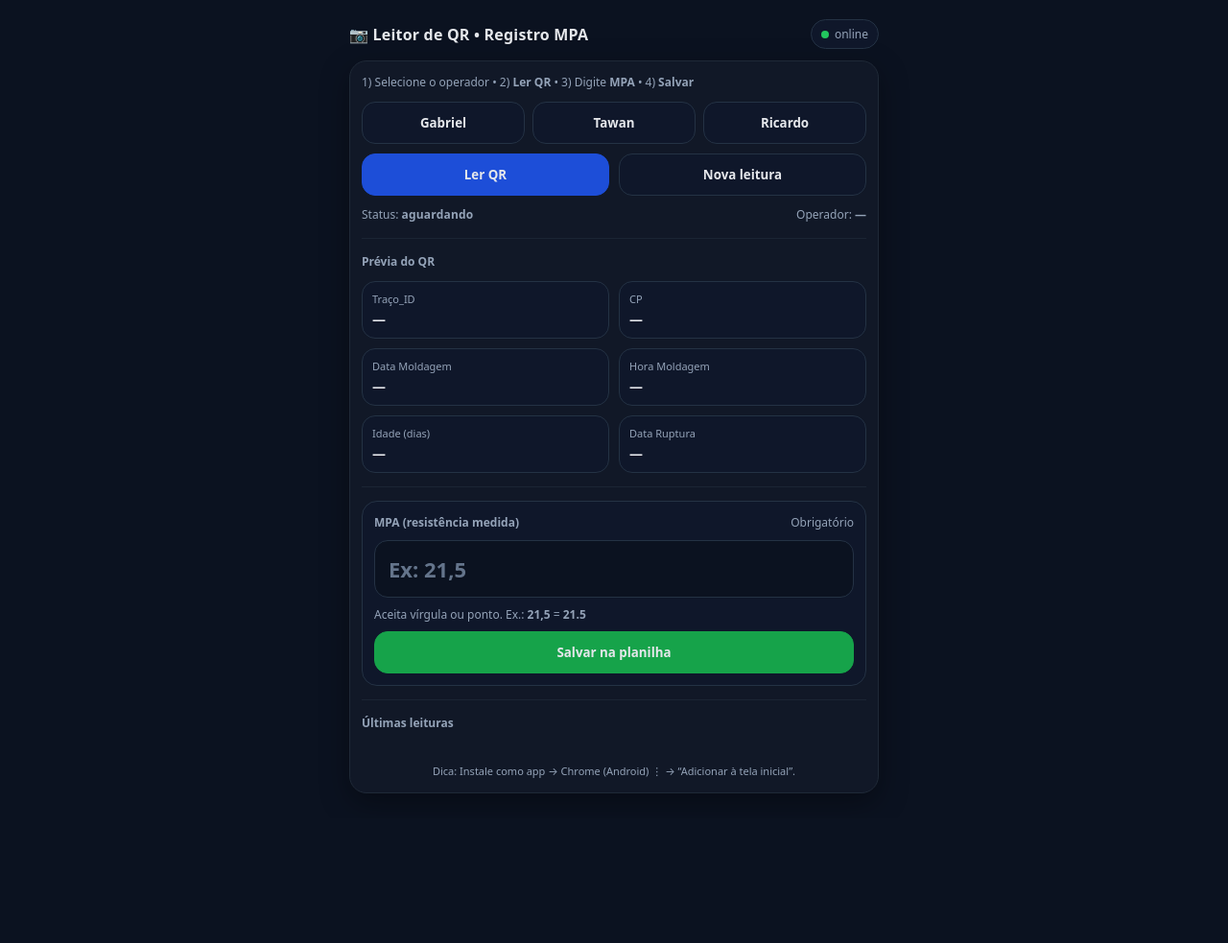
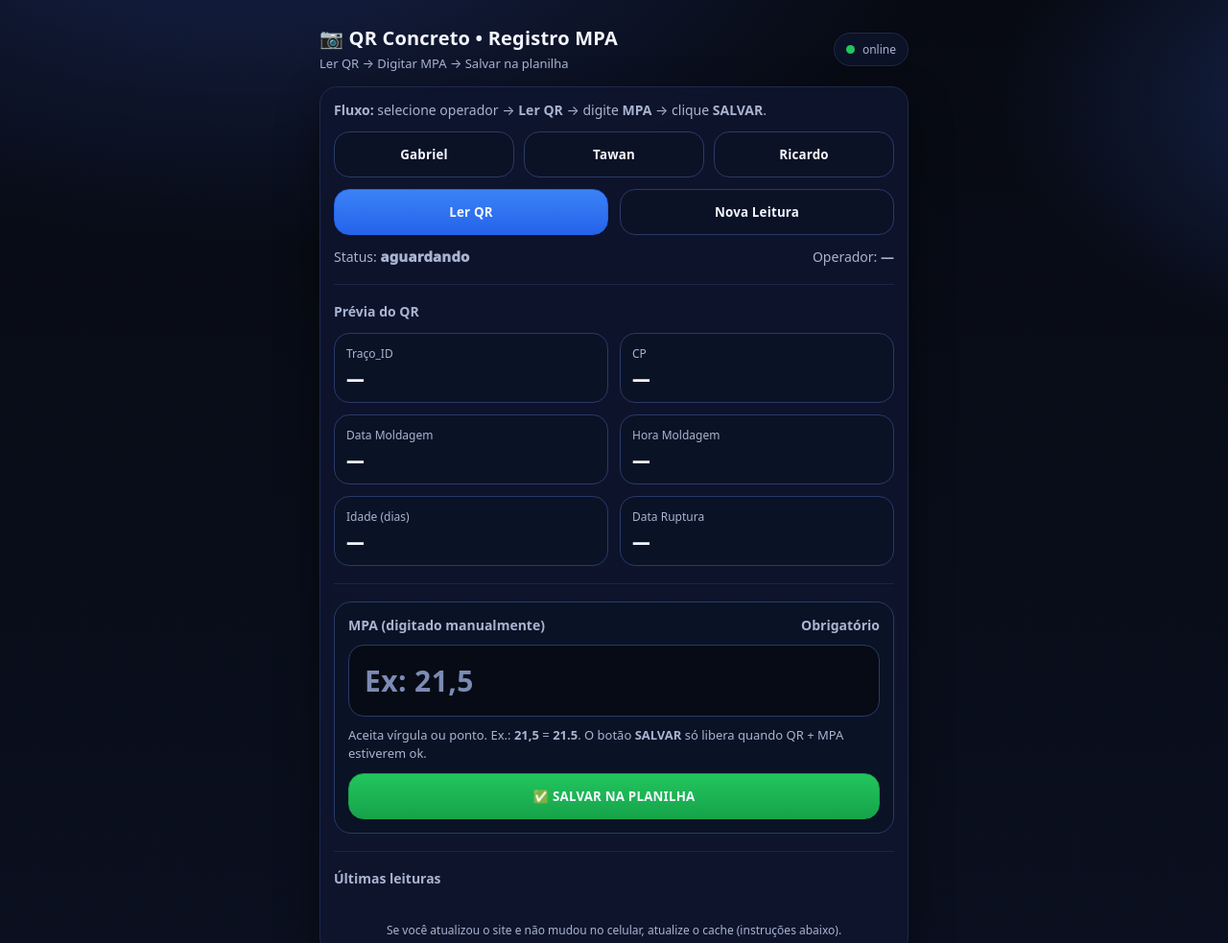
Before and after one commit to ricamaral01/qr-concreto, a plain HTML site: page index.html in a window 1280 px wide. Shown: the top 983 px of the page at 96% size. Before the commit the page ends 853 px from the top, so only its background shows below. Drawn offline with Linux system fonts and the light colour scheme.

Commit message:
Revamp index.html with new styles and functionality
Updated title and theme color, improved styles, and adjusted button functionalities.

```diff
--- a/index.html
+++ b/index.html
@@ -3,88 +3,182 @@
 <head>
   <meta charset="utf-8" />
   <meta name="viewport" content="width=device-width, initial-scale=1, viewport-fit=cover" />
-  <title>Leitor QR - Concreto</title>
+  <title>QR Concreto • Registro MPA</title>
 
   <!-- PWA -->
   <link rel="manifest" href="./manifest.json">
-  <meta name="theme-color" content="#111827">
+  <meta name="theme-color" content="#0B0F1A">
   <meta name="apple-mobile-web-app-capable" content="yes">
   <meta name="apple-mobile-web-app-status-bar-style" content="black-translucent">
 
   <style>
     :root{
-      --bg:#0b1220; --card:#111827; --card2:#0f172a;
-      --line:#1f2937; --line2:#243244; --text:#e5e7eb; --muted:#94a3b8;
-      --blue:#1d4ed8; --ok:#22c55e; --err:#ef4444; --warn:#f59e0b;
-      --shadow: 0 10px 30px rgba(0,0,0,.35);
+      /* NOVA PALETA (mais “premium”, fundo escuro com contraste) */
+      --bg1:#070A12;
+      --bg2:#0B1020;
+      --card:#0F1630;
+      --card2:#0B1226;
+      --line:#1E2A4A;
+      --line2:#2A3A66;
+
+      --text:#F3F6FF;
+      --muted:#A9B4D0;
+
+      --blue:#3B82F6;
+      --ok:#22C55E;
+      --err:#EF4444;
+      --warn:#F59E0B;
+
+      --shadow: 0 18px 45px rgba(0,0,0,.45);
+      --radius: 18px;
     }
+
     *{ box-sizing:border-box; font-family: system-ui, -apple-system, Segoe UI, Roboto, Arial; }
-    body{ margin:0; background:var(--bg); color:var(--text); }
-    .wrap{ max-width: 580px; margin:0 auto; padding: 14px; padding-bottom: 26px; }
-    .top{ display:flex; align-items:center; justify-content:space-between; gap:10px; margin: 6px 0 12px; }
-    .title{ font-size: 16px; font-weight: 850; letter-spacing:.2px; }
+    body{
+      margin:0;
+      color:var(--text);
+      background: radial-gradient(1200px 600px at 20% -10%, #16224a 0%, transparent 60%),
+                  radial-gradient(900px 500px at 120% 10%, #1a2b5d 0%, transparent 55%),
+                  linear-gradient(180deg, var(--bg1), var(--bg2));
+    }
+
+    .wrap{ max-width: 650px; margin:0 auto; padding: 18px; padding-bottom: 28px; }
+
+    .top{
+      display:flex; align-items:center; justify-content:space-between; gap:10px;
+      margin: 8px 0 14px;
+    }
+    .title{
+      font-size: 20px;               /* FONTE MAIOR */
+      font-weight: 900;
+      letter-spacing: .2px;
+    }
+    .subtitle{
+      margin-top: 4px;
+      color: var(--muted);
+      font-size: 13px;
+      line-height: 1.2rem;
+    }
+
     .pill{
-      padding:6px 10px; border-radius:999px; background:var(--card2);
-      border:1px solid var(--line2); color:var(--muted); font-size:12px;
-      display:flex; align-items:center; gap:6px;
+      padding:8px 12px;
+      border-radius:999px;
+      background: rgba(15,22,48,.7);
+      border:1px solid var(--line);
+      color:var(--muted);
+      font-size:12px;
+      display:flex; align-items:center; gap:8px;
+      white-space: nowrap;
     }
-    .dot{ width:8px; height:8px; border-radius:999px; background:var(--muted); }
-    .card{ background:var(--card); border:1px solid var(--line); border-radius: 18px; padding: 12px; box-shadow: var(--shadow); }
-    .grid{ display:grid; gap:10px; }
-    .hint{ color:var(--muted); font-size:12px; line-height: 1.25rem; }
-    .ops{ display:flex; gap:8px; flex-wrap:wrap; }
+    .dot{ width:9px; height:9px; border-radius:999px; background:var(--muted); }
+
+    .card{
+      background: rgba(15,22,48,.85);
+      border:1px solid var(--line);
+      border-radius: var(--radius);
+      padding: 14px;
+      box-shadow: var(--shadow);
+      backdrop-filter: blur(6px);
+    }
+
+    .grid{ display:grid; gap:12px; }
+
+    .hint{
+      color:var(--muted);
+      font-size: 14px;              /* FONTE MAIOR */
+      line-height: 1.25rem;
+    }
+
+    .ops{ display:flex; gap:10px; flex-wrap:wrap; }
     .btn{
-      border:1px solid var(--line2); background:var(--card2); color:var(--text);
-      padding:12px 12px; border-radius: 14px; font-weight: 800; cursor:pointer;
-      flex: 1; min-width: 120px; user-select:none;
+      border:1px solid var(--line2);
+      background: rgba(11,18,38,.95);
+      color:var(--text);
+      padding:14px 14px;            /* BOTÃO MAIOR */
+      border-radius: 16px;
+      font-weight: 900;
+      cursor:pointer;
+      flex: 1;
+      min-width: 150px;
+      user-select:none;
+      letter-spacing:.2px;
     }
     .btn:active{ transform: scale(.99); }
-    .btn.primary{ background:var(--blue); border-color:var(--blue); }
-    .btn.good{ background:#16a34a; border-color:#16a34a; }
-    .btn.bad{ background:#b91c1c; border-color:#b91c1c; }
-    .btn.sel{ outline: 2px solid #60a5fa; }
-    .row{ display:flex; gap:10px; align-items:center; justify-content:space-between; flex-wrap:wrap; }
-    .kv{ display:grid; grid-template-columns: 1fr 1fr; gap:10px; }
-    .field{ background:var(--card2); border:1px solid var(--line2); border-radius: 14px; padding:10px; }
-    .label{ color:var(--muted); font-size: 11px; }
-    .value{ font-weight: 850; margin-top:4px; font-size: 14px; letter-spacing:.2px; }
-    #reader{ width:100%; overflow:hidden; border-radius: 18px; border:1px solid var(--line); background:#000; }
-    .statusLine{ display:flex; gap:10px; align-items:center; justify-content:space-between; }
-    .status{ font-weight: 900; letter-spacing:.2px; }
-    .status.ok{ color: var(--ok); } .status.err{ color: var(--err); } .status.warn{ color: var(--warn); }
-    .divider{ height:1px; background: var(--line); margin: 4px 0; opacity:.8; }
-    .hidden{ display:none; }
-    .log{ display:grid; gap:8px; }
-    .logItem{ padding:10px; border-radius: 14px; background:var(--card2); border:1px solid var(--line2); }
+    .btn.primary{ background: linear-gradient(180deg, #3B82F6, #2563EB); border-color:#2563EB; }
+    .btn.good{ background: linear-gradient(180deg, #22C55E, #16A34A); border-color:#16A34A; }
+    .btn.sel{ outline: 3px solid rgba(96,165,250,.75); }
+
+    .row{ display:flex; gap:12px; align-items:center; justify-content:space-between; flex-wrap:wrap; }
+
+    #reader{
+      width:100%;
+      overflow:hidden;
+      border-radius: var(--radius);
+      border:1px solid var(--line);
+      background:#000;
+    }
+
+    .statusLine{
+      display:flex; gap:12px; align-items:center; justify-content:space-between; flex-wrap:wrap;
+    }
+    .status{ font-weight: 1000; font-size: 15px; letter-spacing:.2px; }
+    .status.ok{ color: var(--ok); }
+    .status.err{ color: var(--err); }
+    .status.warn{ color: var(--warn); }
+
+    .divider{ height:1px; background: rgba(30,42,74,.85); margin: 6px 0; }
+
+    .kv{ display:grid; grid-template-columns: 1fr 1fr; gap:12px; }
+    .field{
+      background: rgba(11,18,38,.9);
+      border:1px solid var(--line2);
+      border-radius: 16px;
+      padding:12px;
+    }
+    .label{ color:var(--muted); font-size: 12px; }
+    .value{ font-weight: 1000; margin-top:6px; font-size: 18px; letter-spacing:.2px; } /* FONTE BEM MAIOR */
+
+    .mpaBox{
+      background: rgba(11,18,38,.9);
+      border:1px solid var(--line2);
+      border-radius: 18px;
+      padding: 14px;
+      display:grid;
+      gap:10px;
+    }
+    .mpaInput{
+      width: 100%;
+      font-size: 30px;              /* FONTE MUITO MAIOR */
+      font-weight: 1000;
+      padding: 16px 16px;
+      border-radius: 16px;
+      border:1px solid var(--line2);
+      background: rgba(7,10,18,.85);
+      color:var(--text);
+      outline:none;
+      letter-spacing:.4px;
+    }
+    .mpaInput::placeholder{ color:#7c8bb4; font-weight:900; }
+
+    .mpaHelp{ color:var(--muted); font-size: 13px; line-height: 1.2rem; }
+
+    .log{ display:grid; gap:10px; }
+    .logItem{
+      padding:12px;
+      border-radius: 16px;
+      background: rgba(11,18,38,.9);
+      border:1px solid var(--line2);
+    }
     .mono{
       font-family: ui-monospace, SFMono-Regular, Menlo, Monaco, Consolas, "Liberation Mono", monospace;
-      font-size:12px; color:#cbd5e1; white-space:pre-wrap; word-break:break-word;
+      font-size:13px;               /* MAIOR */
+      color:#d6ddf4;
+      white-space:pre-wrap;
+      word-break:break-word;
     }
 
-    /* MPA input */
-    .mpaBox{
-      background:var(--card2);
-      border:1px solid var(--line2);
-      border-radius: 16px;
-      padding: 12px;
-      display:grid;
-      gap:8px;
-    }
-    .mpaRow{ display:flex; gap:10px; align-items:center; justify-content:space-between; flex-wrap:wrap; }
-    .mpaInput{
-      width: 100%;
-      font-size: 22px;
-      font-weight: 900;
-      padding: 14px 14px;
-      border-radius: 14px;
-      border:1px solid var(--line2);
-      background:#0b1220;
-      color:var(--text);
-      outline:none;
-    }
-    .mpaInput::placeholder{ color:#64748b; font-weight:700; }
-    .mpaHelp{ color:var(--muted); font-size: 12px; line-height: 1.2rem; }
-    .footerHint{ margin-top: 10px; color: var(--muted); font-size: 11px; line-height: 1.25rem; text-align:center; }
+    .hidden{ display:none; }
+    .footerHint{ margin-top: 10px; color: var(--muted); font-size: 12px; line-height: 1.25rem; text-align:center; }
   </style>
 
   <!-- Scanner QR -->
@@ -94,13 +188,20 @@
 <body>
   <div class="wrap">
     <div class="top">
-      <div class="title">📷 Leitor de QR • Registro MPA</div>
-      <div class="pill"><span class="dot" id="connDot"></span><span id="connTxt">offline</span></div>
+      <div>
+        <div class="title">📷 QR Concreto • Registro MPA</div>
+        <div class="subtitle">Ler QR → Digitar MPA → Salvar na planilha</div>
+      </div>
+
+      <div class="pill">
+        <span class="dot" id="connDot"></span>
+        <span id="connTxt">offline</span>
+      </div>
     </div>
 
     <div class="card grid">
       <div class="hint">
-        1) Selecione o operador • 2) <b>Ler QR</b> • 3) Digite <b>MPA</b> • 4) <b>Salvar</b>
+        <b>Fluxo:</b> selecione operador → <b>Ler QR</b> → digite <b>MPA</b> → clique <b>SALVAR</b>.
       </div>
 
       <div class="ops" id="ops">
@@ -111,7 +212,7 @@
 
       <div class="row">
         <button class="btn primary" id="btnStart">Ler QR</button>
-        <button class="btn" id="btnNew">Nova leitura</button>
+        <button class="btn" id="btnReset">Nova Leitura</button>
       </div>
 
       <div id="reader" class="hidden"></div>
@@ -137,8 +238,8 @@
 
       <div class="mpaBox">
         <div class="row">
-          <div class="hint"><b>MPA (resistência medida)</b></div>
-          <div class="hint">Obrigatório</div>
+          <div class="hint"><b>MPA (digitado manualmente)</b></div>
+          <div class="hint"><b>Obrigatório</b></div>
         </div>
 
         <input
@@ -150,10 +251,11 @@
         />
 
         <div class="mpaHelp">
-          Aceita vírgula ou ponto. Ex.: <b>21,5</b> = <b>21.5</b>
+          Aceita vírgula ou ponto. Ex.: <b>21,5</b> = <b>21.5</b>.
+          O botão <b>SALVAR</b> só libera quando QR + MPA estiverem ok.
         </div>
 
-        <button class="btn good" id="btnSave" disabled>Salvar na planilha</button>
+        <button class="btn good" id="btnSave" disabled>✅ SALVAR NA PLANILHA</button>
       </div>
 
       <div class="divider"></div>
@@ -162,7 +264,7 @@
       <div id="logBox" class="log"></div>
 
       <div class="footerHint">
-        Dica: Instale como app → Chrome (Android) ⋮ → “Adicionar à tela inicial”.
+        Se você atualizou o site e não mudou no celular, atualize o cache (instruções abaixo).
       </div>
     </div>
   </div>
@@ -172,9 +274,7 @@
  * CONFIGURAÇÕES
  ***********************/
 const WEBAPP_URL = "https://script.google.com/macros/s/AKfycbyDzgeU-ECAw4Gn3uTeQXPLM1nqINAMLgPHBxa72FXpXsazYt3Z8uZJLK-XZbv7Mqeg/exec";
-
-// ⚠️ precisa ser IGUAL no Code.gs
-const API_TOKEN  = "TROQUE_ESSE_TOKEN_123";
+const API_TOKEN  = "qrConcreto_2026_Concrefer@01"; // ✅ SEU TOKEN
 
 /***********************
  * ESTADO
@@ -183,7 +283,6 @@ let selectedOp = "";
 let html5Qr = null;
 let scanning = false;
 
-// Guardamos o último QR lido (para salvar depois com MPA)
 let lastRaw = "";
 let lastParsed = null;
 
@@ -201,7 +300,7 @@ function setStatus(text, type="") {
 function setConn() {
   const online = navigator.onLine;
   $("connTxt").textContent = online ? "online" : "offline";
-  $("connDot").style.background = online ? "#22c55e" : "#94a3b8";
+  $("connDot").style.background = online ? "#22C55E" : "#A9B4D0";
 }
 window.addEventListener("online", setConn);
 window.addEventListener("offline", setConn);
@@ -225,12 +324,8 @@ function pushLog(entry) {
   const div = document.createElement("div");
   div.className = "logItem";
   div.innerHTML = `
-    <div class="row">
-      <div class="hint">${entry.ok ? "✅ OK" : "❌ ERRO"} • ${dt}</div>
-      <div class="hint">Op: <b>${escapeHtml(entry.operador || "")}</b></div>
-    </div>
-    <div class="hint" style="margin-top:6px;">MPA: <b>${escapeHtml(entry.mpa || "—")}</b></div>
-    <div class="mono" style="margin-top:8px;">${escapeHtml(entry.raw || "")}</div>
+    <div class="hint"><b>${entry.ok ? "✅ OK" : "❌ ERRO"}</b> • ${dt} • Op: <b>${escapeHtml(entry.operador || "")}</b> • MPA: <b>${escapeHtml(entry.mpa || "—")}</b></div>
+    <div class="mono" style="margin-top:10px;">${escapeHtml(entry.raw || "")}</div>
   `;
   $("logBox").prepend(div);
   while ($("logBox").children.length > 6) $("logBox").removeChild($("logBox").lastChild);
@@ -248,10 +343,9 @@ function normalizaData(v) {
 
 /***********************
  * PARSE DO QR (UNIVERSAL)
- * Suporta:
  * - key=value com separadores | ; \n ,
  *   ex: traco=21663|cp=2/2|idade=28|mold=2026-01-05|hora=13:24|rupt=2026-02-02
- * - fallback: "Traço: 21663" (caso exista algum)
+ * - fallback do texto da etiqueta (Traço: 21663 etc)
  ***********************/
 function parseQR(raw) {
   const out = {
@@ -303,7 +397,7 @@ function parseQR(raw) {
     return out;
   }
 
-  // 2) fallback "Traço: ..."
+  // 2) fallback etiqueta
   const traco = text.match(/Traço:\s*([0-9]+)/i);
   if (traco) out.traco_id = traco[1];
 
@@ -329,12 +423,9 @@ function parseQR(raw) {
  * MPA: normalização e validação
  ***********************/
 function normalizeMPA(input) {
-  // aceita "21,5" -> "21.5"
   const s = String(input || "").trim().replace(",", ".");
-  // remove caracteres estranhos, mantendo dígitos e ponto
   const cleaned = s.replace(/[^0-9.]/g, "");
   if (!cleaned) return "";
-  // evita múltiplos pontos: mantém o primeiro
   const firstDot = cleaned.indexOf(".");
   if (firstDot !== -1) {
     const before = cleaned.slice(0, firstDot + 1);
@@ -347,8 +438,7 @@ function normalizeMPA(input) {
 function isValidMPA(mpaStr) {
   if (!mpaStr) return false;
   const v = Number(mpaStr);
-  // você pode ajustar limites aqui (ex: 0 a 100)
-  return Number.isFinite(v) && v > 0 && v < 200;
+  return Number.isFinite(v) && v > 0 && v < 200; // ajuste se quiser
 }
 
 function updateSaveButton() {
@@ -381,20 +471,16 @@ $("btnStart").addEventListener("click", async () => {
   startScan();
 });
 
-$("btnNew").addEventListener("click", async () => {
-  // reseta tudo
+$("btnReset").addEventListener("click", () => {
   lastRaw = "";
   lastParsed = null;
   $("mpaInput").value = "";
   fillPreview(null);
   updateSaveButton();
-  setStatus("aguardando", "");
+  setStatus("aguardando");
 });
 
-$("mpaInput").addEventListener("input", () => {
-  // normaliza enquanto digita (sem ficar “pulando” demais)
-  updateSaveButton();
-});
+$("mpaInput").addEventListener("input", updateSaveButton);
 
 $("btnSave").addEventListener("click", async () => {
   const mpa = normalizeMPA($("mpaInput").value);
@@ -413,7 +499,7 @@ $("btnSave").addEventListener("click", async () => {
  * SCANNER
  ***********************/
 async function startScan() {
-  setStatus("abrindo câmera...", "");
+  setStatus("abrindo câmera...", "warn");
   $("btnStart").disabled = true;
   $("reader").classList.remove("hidden");
 
@@ -422,7 +508,7 @@ async function startScan() {
   try {
     scanning = true;
 
-    const config = { fps: 12, qrbox: { width: 260, height: 260 } };
+    const config = { fps: 12, qrbox: { width: 280, height: 280 } };
     const cams = await Html5Qrcode.getCameras();
     const backCam = cams && cams.length ? cams[cams.length - 1].id : undefined;
 
@@ -435,29 +521,26 @@ async function startScan() {
         const parsed = parseQR(decodedText);
         fillPreview(parsed);
 
+        lastRaw = decodedText;
+        lastParsed = parsed;
+
         // validação mínima do QR
         if (!parsed.traco_id || !parsed.cp || !parsed.data_moldagem || !parsed.hora_moldagem) {
-          lastRaw = decodedText;
-          lastParsed = parsed;
+          setStatus("QR lido, mas faltam campos (verifique o QR)", "err");
           updateSaveButton();
-          setStatus("QR lido, mas faltam campos (verifique o QR)", "err");
-          pushLog({ ok:false, raw: decodedText, operador: selectedOp, mpa:"" });
           $("btnStart").disabled = false;
           return;
         }
 
-        lastRaw = decodedText;
-        lastParsed = parsed;
-
-        setStatus("QR lido ✅ digite o MPA e clique Salvar", "warn");
-        // foca no MPA pra agilizar
+        setStatus("QR lido ✅ digite o MPA e clique SALVAR", "warn");
         $("mpaInput").focus();
         updateSaveButton();
+        $("btnStart").disabled = false;
       },
       () => {}
     );
 
-    setStatus("aponte para o QR", "");
+    setStatus("aponte para o QR", "warn");
   } catch (e) {
     scanning = false;
     $("btnStart").disabled = false;
@@ -506,9 +589,7 @@ async function sendToSheet(raw, parsed, mpaStr) {
       setStatus("gravado na planilha ✅", "ok");
       pushLog({ ok:true, raw, operador: selectedOp, mpa: mpaStr });
 
-      // prepara próxima leitura (mas não abre câmera automaticamente)
-      // você pode clicar em Nova leitura e depois Ler QR
-      // (se quiser, eu altero pra abrir câmera automático após salvar)
+      // limpa pra próxima
       lastRaw = "";
       lastParsed = null;
       $("mpaInput").value = "";
```
